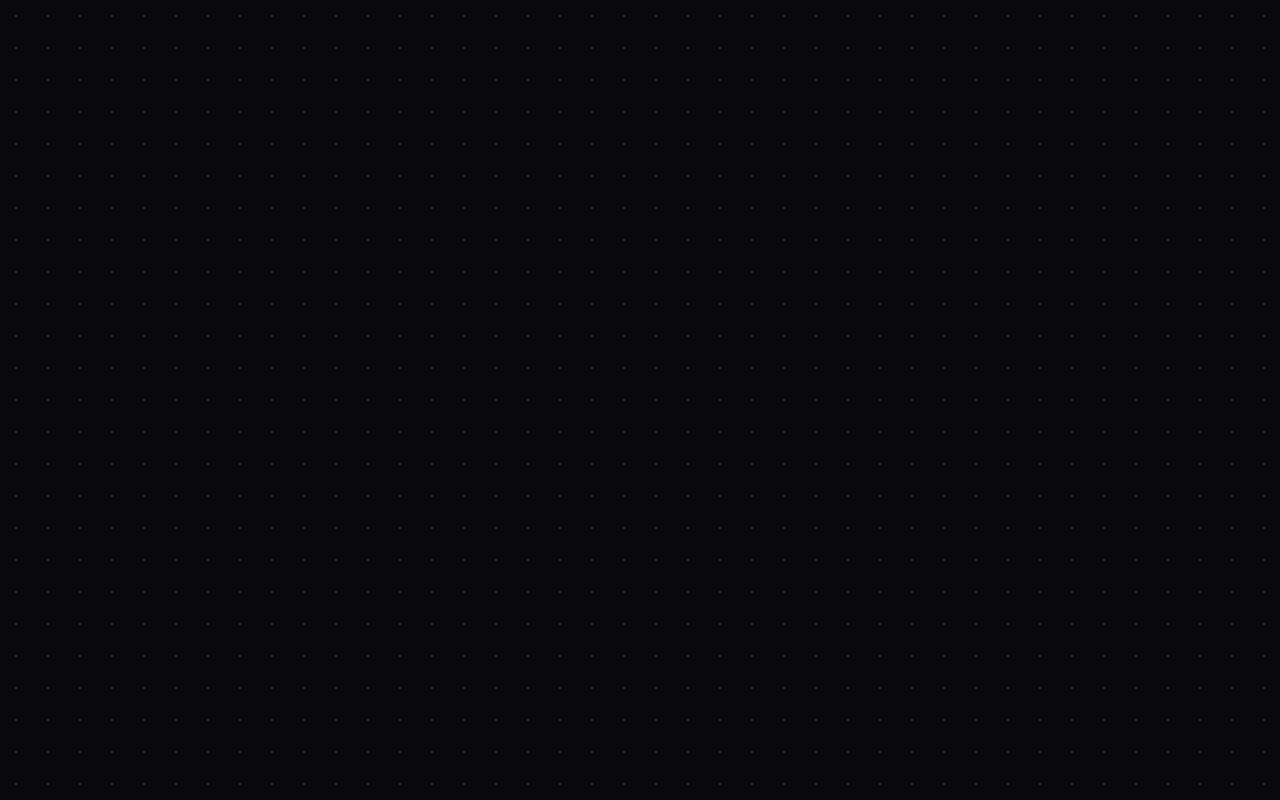
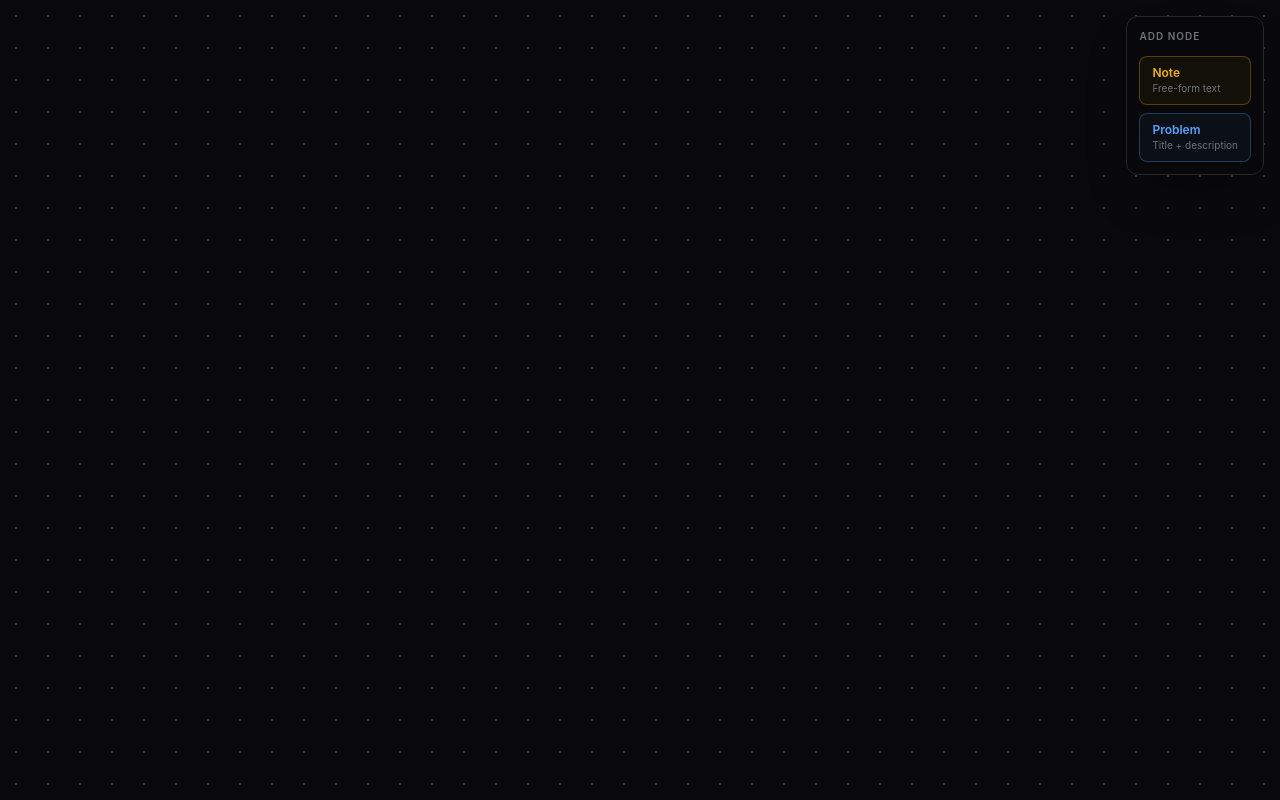
Before and after one commit to FuJacob/leetdoodle, a React (Vite) app in the folder frontend/: page / in a window 1280 px wide. Built offline with nearby package versions, Linux system fonts and the light colour scheme.

Commit message:
add problem node types

```diff
--- a/frontend/src/canvas/Canvas.tsx
+++ b/frontend/src/canvas/Canvas.tsx
@@ -1,30 +1,22 @@
 import { useCallback, useRef, useState } from 'react';
-import type { CanvasNode } from './types';
+import { CanvasNode, NoteNode, ProblemNode, type NodeType } from './nodes';
 import { useCanvasTransform } from './hooks/useCanvasTransform';
 import { useNodeDrag } from './hooks/useNodeDrag';
 import { screenToWorld } from './utils/coordinates';
 import { NodeRenderer } from '../nodes/NodeRenderer';
+import { SpawnPanel } from './SpawnPanel';
 
-let nextId = 1;
-
-function makeNode(x: number, y: number): CanvasNode {
-  return {
-    id: String(nextId++),
-    type: 'note',
-    x,
-    y,
-    width: 200,
-    height: 80,
-    data: { content: 'New note' },
-  };
+function spawnNode(type: NodeType, x: number, y: number): CanvasNode {
+  switch (type) {
+    case 'note':    return NoteNode.create(x, y);
+    case 'problem': return ProblemNode.create(x, y);
+  }
 }
 
 export function Canvas() {
   const viewportRef = useRef<HTMLDivElement>(null);
   const [nodes, setNodes] = useState<CanvasNode[]>([]);
 
-  // useCanvasTransform attaches the wheel listener internally via useEffect.
-  // No onWheel prop needed on the viewport div.
   const {
     transform,
     transformRef,
@@ -34,7 +26,7 @@ export function Canvas() {
   } = useCanvasTransform(viewportRef);
 
   const updateNode = useCallback((id: string, patch: Partial<CanvasNode>) => {
-    setNodes(prev => prev.map(n => (n.id === id ? { ...n, ...patch } : n)));
+    setNodes(prev => prev.map(n => (n.id === id ? Object.assign(Object.create(Object.getPrototypeOf(n)), n, patch) : n)));
   }, []);
 
   const {
@@ -43,8 +35,6 @@ export function Canvas() {
     onPointerUp: dragPointerUp,
   } = useNodeDrag(transformRef, updateNode);
 
-  // Combine pan + drag at the viewport level.
-  // Both handlers are no-ops when their respective interaction isn't active.
   const onPointerMove = useCallback(
     (e: React.PointerEvent<HTMLDivElement>) => {
       panPointerMove(e);
@@ -61,18 +51,18 @@ export function Canvas() {
     [panPointerUp, dragPointerUp],
   );
 
-  // Place a node at world-space coordinates on double-click.
-  // Uses transformRef.current (not state) for accurate positioning during fast interactions.
-  const onDoubleClick = useCallback(
-    (e: React.MouseEvent<HTMLDivElement>) => {
-      if (e.target !== e.currentTarget) return;
-      const rect = e.currentTarget.getBoundingClientRect();
-      const world = screenToWorld(
-        e.clientX - rect.left,
-        e.clientY - rect.top,
-        transformRef.current,
-      );
-      setNodes(prev => [...prev, makeNode(world.x, world.y)]);
+  // Spawn a node at the center of the visible viewport, converted to world space.
+  const handleSpawn = useCallback(
+    (type: NodeType) => {
+      const el = viewportRef.current;
+      if (!el) return;
+      const rect = el.getBoundingClientRect();
+      const world = screenToWorld(rect.width / 2, rect.height / 2, transformRef.current);
+      const node = spawnNode(type, world.x, world.y);
+      // Center the node on the spawn point
+      node.x = world.x - node.width / 2;
+      node.y = world.y - node.height / 2;
+      setNodes(prev => [...prev, node]);
     },
     [transformRef],
   );
@@ -80,12 +70,13 @@ export function Canvas() {
   return (
     <div
       ref={viewportRef}
-      className="fixed inset-0 overflow-hidden bg-zinc-950 [background-image:radial-gradient(circle,theme(colors.zinc.700)_1px,transparent_1px)] [background-size:32px_32px]"
+      className="fixed inset-0 overflow-hidden bg-zinc-950 bg-[radial-gradient(circle,var(--color-zinc-700)_1px,transparent_1px)] bg-size-[32px_32px]"
       onPointerDown={panPointerDown}
       onPointerMove={onPointerMove}
       onPointerUp={onPointerUp}
-      onDoubleClick={onDoubleClick}
     >
+      <SpawnPanel onSpawn={handleSpawn} />
+
       <div
         className="absolute left-0 top-0"
         style={{
--- /dev/null
+++ b/frontend/src/canvas/SpawnPanel.tsx
@@ -0,0 +1,42 @@
+import type { NodeType } from './nodes';
+
+interface SpawnPanelProps {
+  onSpawn: (type: NodeType) => void;
+}
+
+const NODE_OPTIONS: { type: NodeType; label: string; description: string; accent: string }[] = [
+  {
+    type: 'note',
+    label: 'Note',
+    description: 'Free-form text',
+    accent: 'text-yellow-500 border-yellow-500/30 bg-yellow-500/5 hover:bg-yellow-500/10',
+  },
+  {
+    type: 'problem',
+    label: 'Problem',
+    description: 'Title + description',
+    accent: 'text-blue-400 border-blue-400/30 bg-blue-400/5 hover:bg-blue-400/10',
+  },
+];
+
+export function SpawnPanel({ onSpawn }: SpawnPanelProps) {
+  return (
+    <div className="absolute right-4 top-4 z-10 flex flex-col gap-2 rounded-xl border border-zinc-800 bg-zinc-950/90 p-3 shadow-2xl backdrop-blur-sm">
+      <div className="mb-1 text-[10px] font-semibold uppercase tracking-widest text-zinc-500">
+        Add node
+      </div>
+      {NODE_OPTIONS.map(({ type, label, description, accent }) => (
+        <button
+          key={type}
+          onClick={() => onSpawn(type)}
+          className={`flex items-center gap-3 rounded-lg border px-3 py-2 text-left transition-colors ${accent}`}
+        >
+          <div>
+            <div className="text-xs font-semibold">{label}</div>
+            <div className="text-[10px] text-zinc-500">{description}</div>
+          </div>
+        </button>
+      ))}
+    </div>
+  );
+}
--- a/frontend/src/canvas/hooks/useNodeDrag.ts
+++ b/frontend/src/canvas/hooks/useNodeDrag.ts
@@ -1,5 +1,6 @@
 import { useCallback, useRef } from 'react';
-import type { CanvasNode, Transform } from '../types';
+import type { Transform } from '../types';
+import type { CanvasNode } from '../nodes';
 
 interface DragState {
   active: boolean;
--- /dev/null
+++ b/frontend/src/canvas/nodes.ts
@@ -0,0 +1,71 @@
+let nextId = 1;
+
+export type NodeType = 'note' | 'problem';
+
+export interface Transform {
+  x: number;
+  y: number;
+  zoom: number;
+}
+
+// ---------------------------------------------------------------------------
+// Abstract base
+// ---------------------------------------------------------------------------
+
+export abstract class CanvasNode {
+  abstract readonly type: NodeType;
+  abstract data: Record<string, unknown>;
+
+  constructor(
+    public id: string,
+    public x: number,
+    public y: number,
+    public readonly width: number,
+    public readonly height: number,
+  ) {}
+}
+
+// ---------------------------------------------------------------------------
+// NoteNode
+// ---------------------------------------------------------------------------
+
+export interface NoteData extends Record<string, unknown> {
+  content: string;
+}
+
+export class NoteNode extends CanvasNode {
+  readonly type = 'note' as const;
+  data: NoteData;
+
+  constructor(id: string, x: number, y: number, data?: Partial<NoteData>) {
+    super(id, x, y, 220, 120);
+    this.data = { content: '', ...data };
+  }
+
+  static create(x: number, y: number): NoteNode {
+    return new NoteNode(String(nextId++), x, y);
+  }
+}
+
+// ---------------------------------------------------------------------------
+// ProblemNode
+// ---------------------------------------------------------------------------
+
+export interface ProblemData extends Record<string, unknown> {
+  title: string;
+  description: string;
+}
+
+export class ProblemNode extends CanvasNode {
+  readonly type = 'problem' as const;
+  data: ProblemData;
+
+  constructor(id: string, x: number, y: number, data?: Partial<ProblemData>) {
+    super(id, x, y, 280, 160);
+    this.data = { title: 'Untitled Problem', description: '', ...data };
+  }
+
+  static create(x: number, y: number): ProblemNode {
+    return new ProblemNode(String(nextId++), x, y);
+  }
+}
--- a/frontend/src/canvas/types.ts
+++ b/frontend/src/canvas/types.ts
@@ -1,19 +1,6 @@
-// frontend/src/canvas/types.ts
-
+// Transform is the only type still needed standalone — node types live in nodes.ts
 export interface Transform {
   x: number;    // panX — world origin offset in screen pixels
   y: number;    // panY — world origin offset in screen pixels
   zoom: number; // scale factor (1 = 100%)
 }
-
-export type NodeType = 'note'; // extend later: 'code' | 'problem'
-
-export interface CanvasNode {
-  id: string;
-  type: NodeType;
-  x: number;    // world-space position
-  y: number;
-  width: number;
-  height: number;
-  data: Record<string, unknown>;
-}
--- a/frontend/src/nodes/NodeRenderer.tsx
+++ b/frontend/src/nodes/NodeRenderer.tsx
@@ -1,26 +1,17 @@
-import type { CanvasNode } from '../canvas/types';
+import type { CanvasNode, NoteNode, ProblemNode } from '../canvas/nodes';
+import { NoteNodeRenderer } from './NoteNodeRenderer';
+import { ProblemNodeRenderer } from './ProblemNodeRenderer';
 
-interface NodeRendererProps {
+interface Props {
   node: CanvasNode;
   onPointerDown: (e: React.PointerEvent<HTMLDivElement>, node: CanvasNode) => void;
 }
 
-export function NodeRenderer({ node, onPointerDown }: NodeRendererProps) {
-  return (
-    <div
-      className="absolute cursor-grab select-none rounded-lg border border-zinc-700 bg-zinc-900 p-3 text-sm text-zinc-300 shadow-xl active:cursor-grabbing"
-      style={{
-        left: node.x,
-        top: node.y,
-        width: node.width,
-        minHeight: node.height,
-      }}
-      onPointerDown={e => onPointerDown(e, node)}
-    >
-      <div className="mb-1 text-[11px] font-medium uppercase tracking-wide text-blue-400">
-        {node.type}
-      </div>
-      <div>{String(node.data.content ?? '')}</div>
-    </div>
-  );
+export function NodeRenderer({ node, onPointerDown }: Props) {
+  switch (node.type) {
+    case 'note':
+      return <NoteNodeRenderer node={node as unknown as NoteNode} onPointerDown={onPointerDown} />;
+    case 'problem':
+      return <ProblemNodeRenderer node={node as unknown as ProblemNode} onPointerDown={onPointerDown} />;
+  }
 }
--- /dev/null
+++ b/frontend/src/nodes/NoteNodeRenderer.tsx
@@ -0,0 +1,23 @@
+import type { CanvasNode, NoteNode } from '../canvas/nodes';
+
+interface Props {
+  node: NoteNode;
+  onPointerDown: (e: React.PointerEvent<HTMLDivElement>, node: CanvasNode) => void;
+}
+
+export function NoteNodeRenderer({ node, onPointerDown }: Props) {
+  return (
+    <div
+      className="absolute cursor-grab select-none rounded-lg border border-zinc-700 bg-zinc-900 p-3 shadow-xl active:cursor-grabbing"
+      style={{ left: node.x, top: node.y, width: node.width, minHeight: node.height }}
+      onPointerDown={e => onPointerDown(e, node)}
+    >
+      <div className="mb-1 text-[10px] font-semibold uppercase tracking-widest text-yellow-500">
+        Note
+      </div>
+      <div className="text-sm text-zinc-300">
+        {node.data.content || <span className="text-zinc-600 italic">Empty note</span>}
+      </div>
+    </div>
+  );
+}
--- /dev/null
+++ b/frontend/src/nodes/ProblemNodeRenderer.tsx
@@ -0,0 +1,26 @@
+import type { CanvasNode, ProblemNode } from '../canvas/nodes';
+
+interface Props {
+  node: ProblemNode;
+  onPointerDown: (e: React.PointerEvent<HTMLDivElement>, node: CanvasNode) => void;
+}
+
+export function ProblemNodeRenderer({ node, onPointerDown }: Props) {
+  return (
+    <div
+      className="absolute cursor-grab select-none rounded-lg border border-zinc-700 bg-zinc-900 p-3 shadow-xl active:cursor-grabbing"
+      style={{ left: node.x, top: node.y, width: node.width, minHeight: node.height }}
+      onPointerDown={e => onPointerDown(e, node)}
+    >
+      <div className="mb-2 text-[10px] font-semibold uppercase tracking-widest text-blue-400">
+        Problem
+      </div>
+      <div className="mb-1 text-sm font-medium text-zinc-100">
+        {node.data.title}
+      </div>
+      <div className="text-xs text-zinc-500">
+        {node.data.description || <span className="italic">No description</span>}
+      </div>
+    </div>
+  );
+}
```
Also changed, not shown: frontend/src/canvas/hooks/useCanvasTransform.ts (+16 -8 lines).
